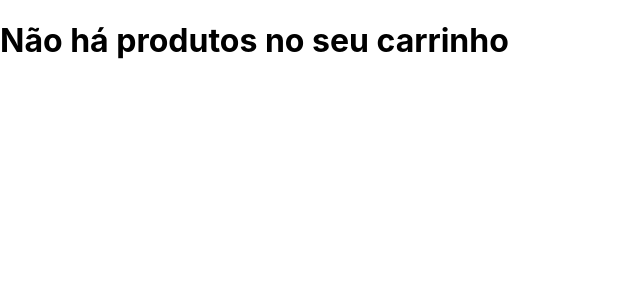
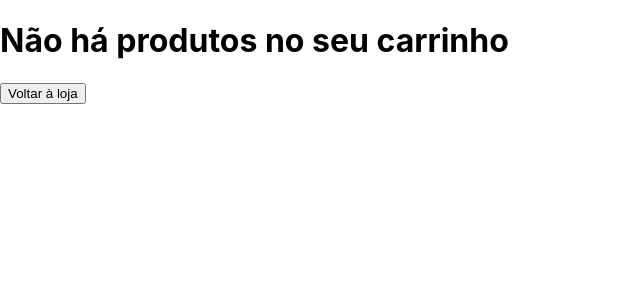
Before and after one commit to SamuelPPlab/Mix-Games, a React (Create React App) app: page /checkout in a window 1280 px wide. Shown: the top 300 px of the page, without its empty margins (0-640 px from the left). Built offline with nearby package versions, Linux system fonts and the light colour scheme.

Commit message:
Opção de voltar para a loja adicionada no carrinho.

```diff
--- a/src/pages/Cart.jsx
+++ b/src/pages/Cart.jsx
@@ -1,10 +1,12 @@
 import React, { useEffect, useState } from "react";
+import { Navigate } from "react-router-dom";
 import Button from "../components/Button";
 import CheckoutTable from "../components/CheckoutTable";
 import { getLocalStorageKey } from "../services/getKey";
 
 const Cart = () => {
   const [products, setProducts] = useState(false);
+  const [goToMain, setGoToMain] = useState(false);
 
   useEffect(() => {
     const itemsOnCart = getLocalStorageKey('mixCheckout');
@@ -13,10 +15,14 @@ const Cart = () => {
     }
   }, [products]);
 
+  const backToShoppingProps = {
+    id: 'mix-back-to-shoppig',
+    name: 'Voltar à loja',
+    onClick: () => setGoToMain(true),
+  };
+
   if(!products) return <div>Loading</div>;
-
-  let total = products.reduce((a, { price }) => (a + parseFloat(price)), 0).toFixed(2);
-  total = total.split('.');
+  if(goToMain) return <Navigate to="/main" />;
 
   return(
     <div>
@@ -24,7 +30,10 @@ const Cart = () => {
         products.length > 0 && <CheckoutTable products={products} setProducts={setProducts} />
       }
       {
-        products.length === 0 && <h1>Não há produtos no seu carrinho</h1>
+        products.length === 0 && <div>
+          <h1>Não há produtos no seu carrinho</h1>
+          <Button {...backToShoppingProps} />
+        </div>
       }
     </div>
   );
```
